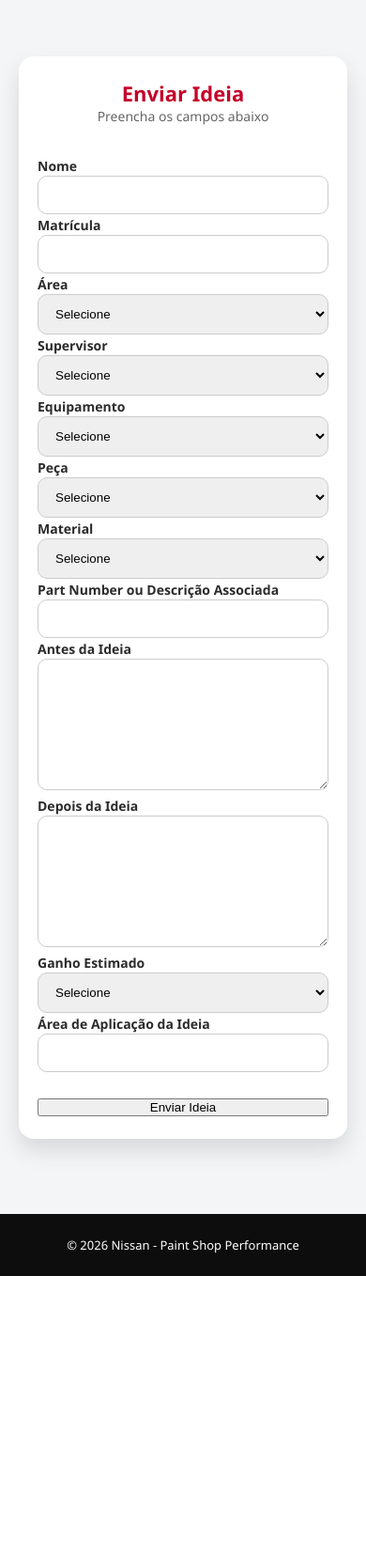
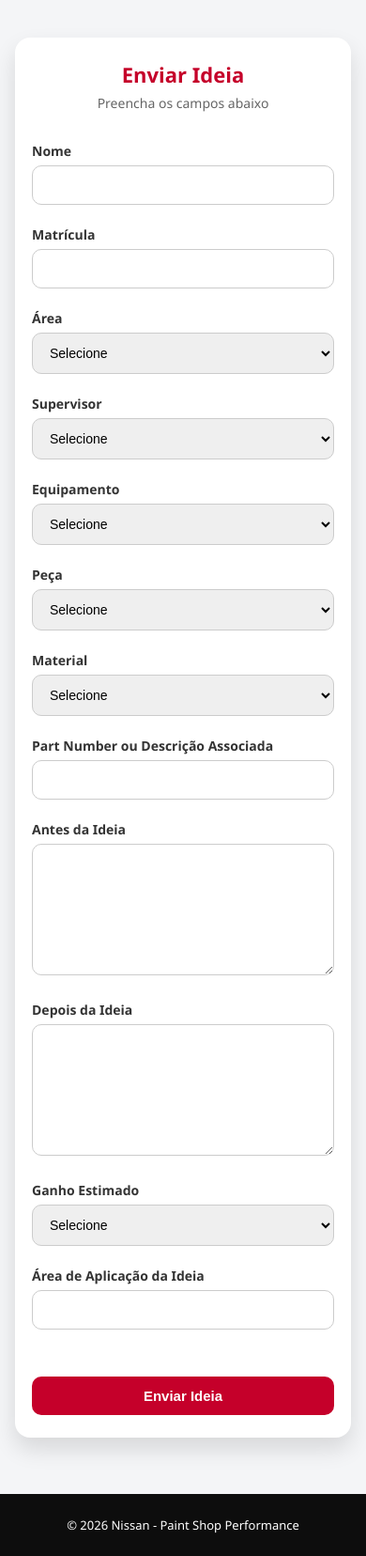
Before and after one commit to Guilherme200711/incubadora, a Flask app: page /formulario in a window 390 px wide. Shown: the part 93-1749 px from the top of the page at 94% size. Before the commit the page ends 1451 px from the top, so only its background shows below. Run offline with Flask 3, Linux system fonts and the light colour scheme; some libraries are stand-ins or nearby versions.

Commit message:
ajuste css

```diff
--- a/static/forms.css
+++ b/static/forms.css
@@ -1,16 +1,26 @@
+/* =====================================================
+   FORMULÁRIO — LARGO, NORMAL, SEM EXAGERO
+===================================================== */
+
+/* área da página */
 .form-page {
     padding: 60px 20px 80px;
 }
 
+/* ✅ CARD DO FORMULÁRIO (LARGO DE VERDADE) */
 .form-page form {
+    width: 100%;
     max-width: 600px;
     margin: 0 auto;
+
     background: #fff;
     padding: 36px 44px;
     border-radius: 16px;
+
     box-shadow: 0 12px 24px rgba(0,0,0,.12);
 }
 
+/* cabeçalho */
 .form-header {
     text-align: center;
     margin-bottom: 32px;
@@ -18,7 +28,9 @@
 
 .form-header h2 {
     font-size: 28px;
+    font-weight: 700;
     color: #c5002a;
+    margin-bottom: 6px;
 }
 
 .form-header p {
@@ -26,16 +38,27 @@
     color: #666;
 }
 
+/* grupos */
+.form-group {
+    margin-bottom: 22px;
+}
+
 label {
+    display: block;
+    margin-bottom: 6px;
     font-size: 14px;
     font-weight: 600;
+    color: #333;
 }
 
+/* campos */
 input,
 select,
 textarea {
     width: 100%;
     padding: 12px 14px;
+    font-size: 14px;
+
     border-radius: 10px;
     border: 1px solid #ccc;
 }
@@ -44,18 +67,55 @@ textarea {
     min-height: 140px;
 }
 
+/* foco */
+input:focus,
+select:focus,
+textarea:focus {
+    outline: none;
+    border-color: #c5002a;
+}
+
+/* botão */
 form .btn {
     margin-top: 28px;
+
     width: 100%;
+    padding: 12px;
+    font-size: 15px;
+    font-weight: 600;
+
+    background: #c5002a;
+    color: #fff;
+
+    border-radius: 10px;
+    border: none;
+    cursor: pointer;
 }
 
-/* RESPONSIVO */
-@media (max-width: 600px) {
+form .btn:hover {
+    opacity: 0.95;
+}
+
+/* =====================================================
+   RESPONSIVO — SEM ALTERAR DESKTOP
+===================================================== */
+
+@media (max-width: 768px) {
+    .form-page {
+        padding: 40px 16px 60px;
+    }
+
     .form-page form {
-        padding: 24px 20px;
+        padding: 28px 22px;
     }
 
     .form-header h2 {
         font-size: 22px;
     }
 }
+
+@media (max-width: 420px) {
+    .form-page form {
+        padding: 24px 18px;
+    }
+}
```
Also changed, not shown: static/index.css (+30 -11 lines).
